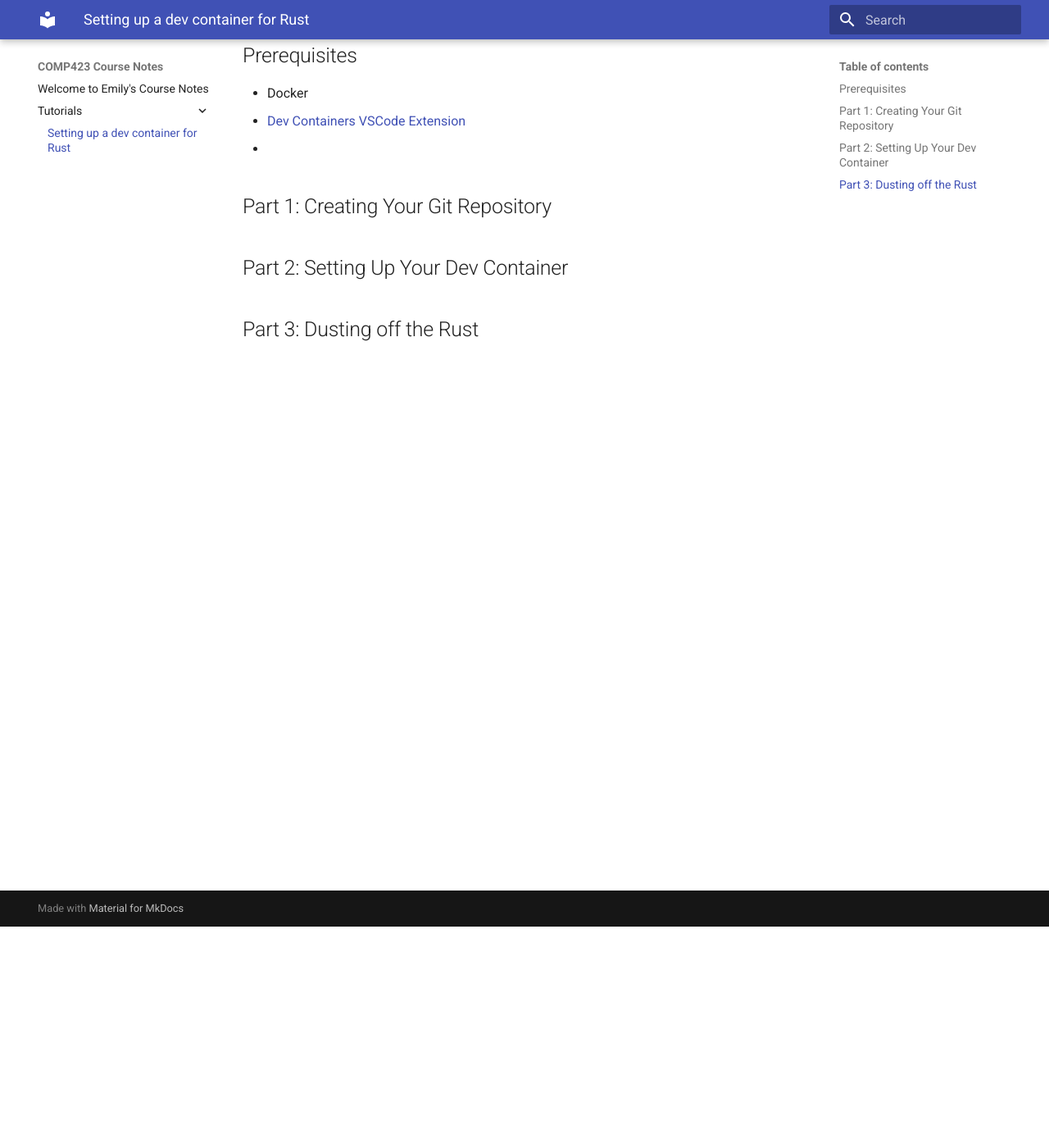
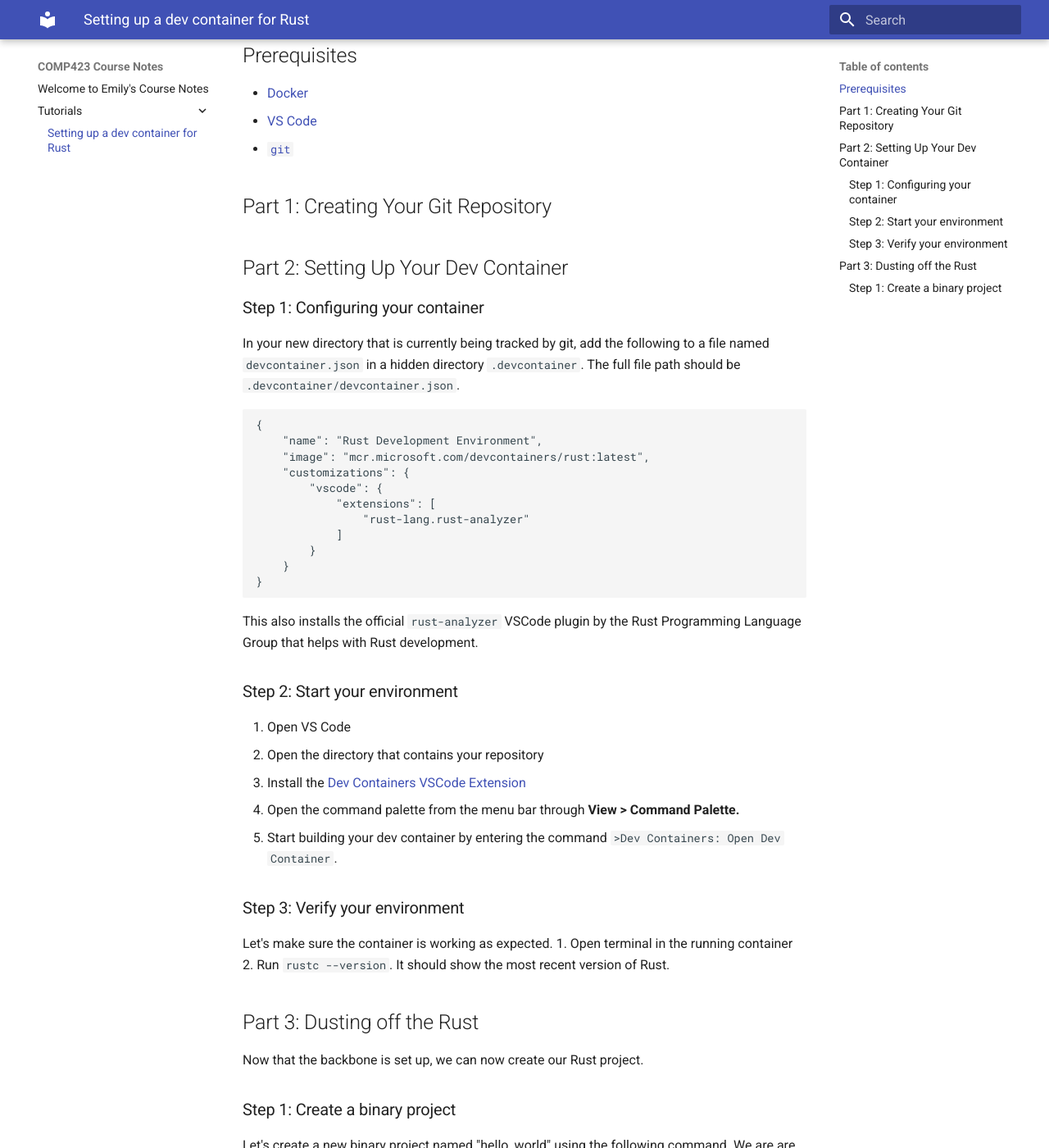
Before and after one commit to emsesc/comp423-course-notes, an MkDocs documentation site: the page built from docs/tutorials/rust-setup.md, in a window 1280 px wide and 1400 px high, scrolled down 270 px. Shown: the whole window at 82% size. Built offline with MkDocs 1.6.1 and Material for MkDocs 9.7.7, drawn with Linux system fonts in a browser that asks for light colours; some of the changed text lies outside the part shown.

Commit message:
add more content in setting up dev container

````diff
--- a/docs/tutorials/rust-setup.md
+++ b/docs/tutorials/rust-setup.md
@@ -6,12 +6,55 @@
 This tutorial is a quickstart on how to set up a Rust container for a development environment.
 
 ## Prerequisites
-* Docker
-* [Dev Containers VSCode Extension](https://marketplace.visualstudio.com/items?itemName=ms-vscode-remote.remote-containers)
-*
+* [Docker](https://docs.docker.com/engine/install/)
+* [VS Code](https://code.visualstudio.com/download)
+* [`git`](https://git-scm.com/book/en/v2/Getting-Started-Installing-Git)
 
 ## Part 1: Creating Your Git Repository
 
 ## Part 2: Setting Up Your Dev Container
+### Step 1: Configuring your container
+In your new directory that is currently being tracked by git, add the following to a file named `devcontainer.json` in a hidden directory `.devcontainer`. The full file path should be `.devcontainer/devcontainer.json`.
+```
+{
+    "name": "Rust Development Environment",
+    "image": "mcr.microsoft.com/devcontainers/rust:latest",
+    "customizations": {
+        "vscode": {
+            "extensions": [
+                "rust-lang.rust-analyzer"
+            ]
+        }
+    }
+}
+```
+This also installs the official `rust-analyzer` VSCode plugin by the Rust Programming Language Group that helps with Rust development.
+
+### Step 2: Start your environment
+1. Open VS Code
+2. Open the directory that contains your repository
+3. Install the [Dev Containers VSCode Extension](https://marketplace.visualstudio.com/items?itemName=ms-vscode-remote.remote-containers)
+4. Open the command palette from the menu bar through **View > Command Palette.**
+5. Start building your dev container by entering the command `>Dev Containers: Open Dev Container`.
+
+### Step 3: Verify your environment
+Let's make sure the container is working as expected.
+1. Open terminal in the running container
+2. Run `rustc --version`. It should show the most recent version of Rust.
 
 ## Part 3: Dusting off the Rust
+Now that the backbone is set up, we can now create our Rust project.
+### Step 1: Create a binary project
+Let's create a new binary project named "hello_world" using the following command. We are are adding the `--vcs none` option because we don't need to create a new `git` repository.
+```
+cargo new hello_world --bin --vcs none
+```
+
+In the `src/main.rs` file, `cargo` has created the following file for you:
+```rust
+fn main() {
+    println!("Hello, world!");
+}
+```
+
+You can find more information about `cargo` in [this documentation](https://doc.rust-lang.org/cargo/guide/creating-a-new-project.html)!
````
